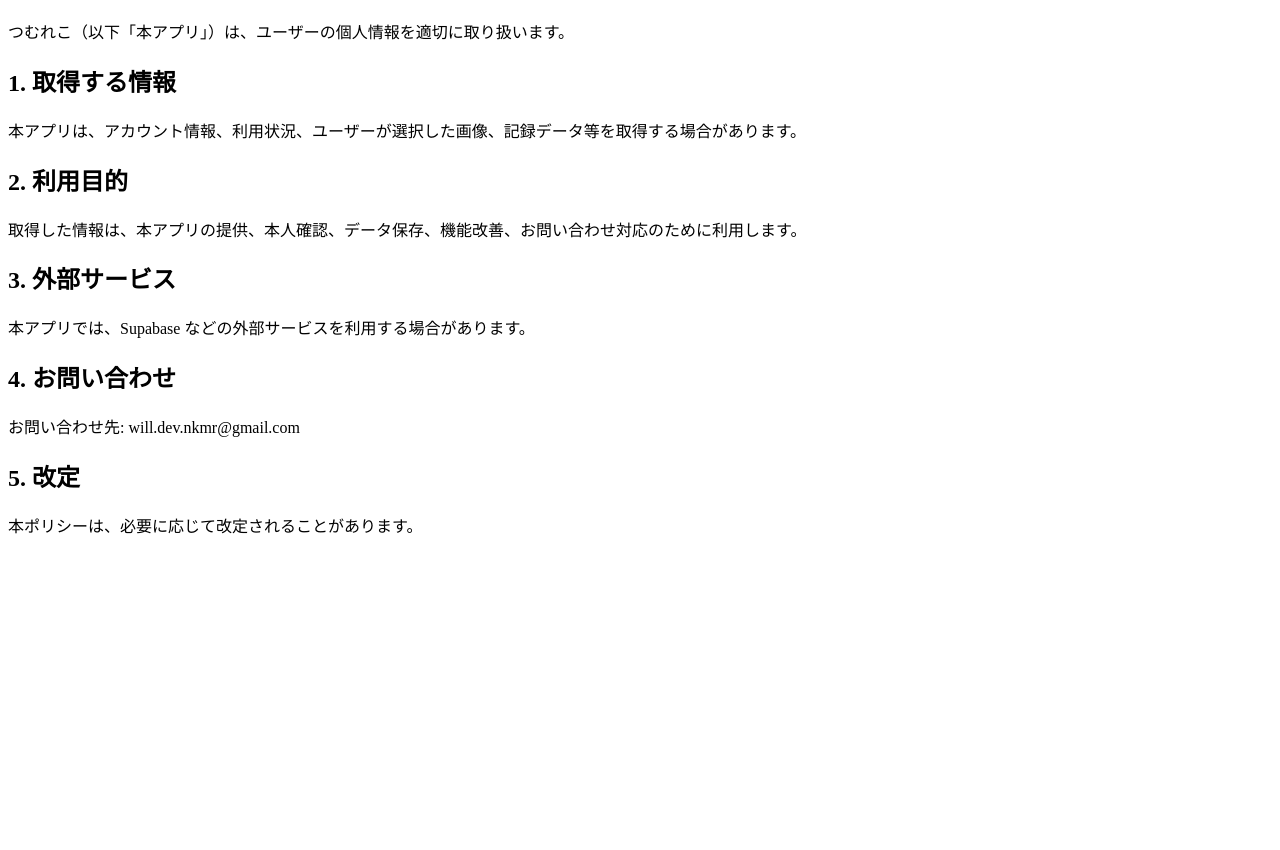
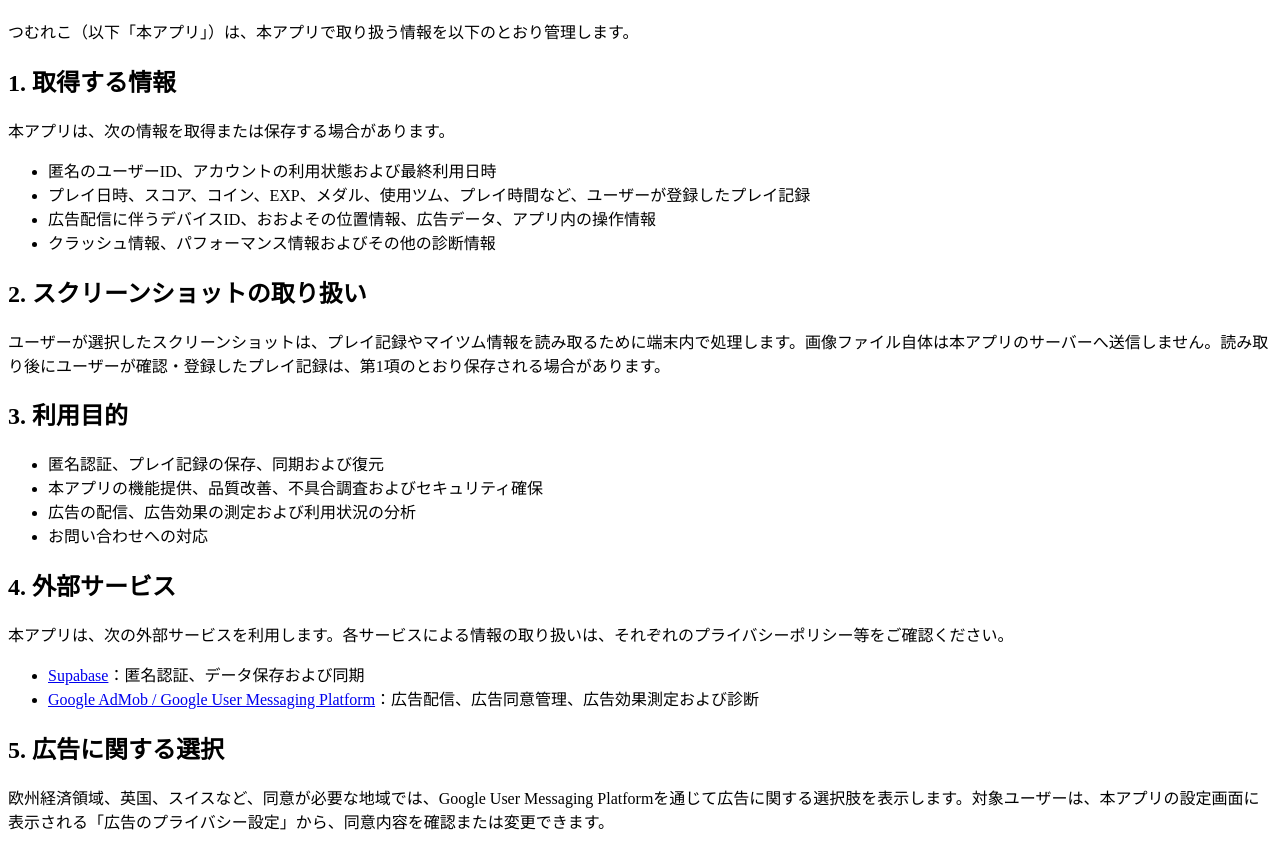
Before and after one commit to devWillS/tsumreco-site, a plain HTML site: page privacy.html in a window 1280 px wide. Shown: the part 70-920 px from the top of the page. Before the commit the page ends 800 px from the top, so only its background shows below. Drawn offline with Linux system fonts and the light colour scheme.

Commit message:
広告とデータ利用に合わせてプライバシーポリシーを更新

```diff
--- a/privacy.html
+++ b/privacy.html
@@ -7,21 +7,50 @@
 </head>
 <body>
   <h1>プライバシーポリシー</h1>
-  <p>つむれこ（以下「本アプリ」）は、ユーザーの個人情報を適切に取り扱います。</p>
+  <p>つむれこ（以下「本アプリ」）は、本アプリで取り扱う情報を以下のとおり管理します。</p>
 
   <h2>1. 取得する情報</h2>
-  <p>本アプリは、アカウント情報、利用状況、ユーザーが選択した画像、記録データ等を取得する場合があります。</p>
+  <p>本アプリは、次の情報を取得または保存する場合があります。</p>
+  <ul>
+    <li>匿名のユーザーID、アカウントの利用状態および最終利用日時</li>
+    <li>プレイ日時、スコア、コイン、EXP、メダル、使用ツム、プレイ時間など、ユーザーが登録したプレイ記録</li>
+    <li>広告配信に伴うデバイスID、おおよその位置情報、広告データ、アプリ内の操作情報</li>
+    <li>クラッシュ情報、パフォーマンス情報およびその他の診断情報</li>
+  </ul>
 
-  <h2>2. 利用目的</h2>
-  <p>取得した情報は、本アプリの提供、本人確認、データ保存、機能改善、お問い合わせ対応のために利用します。</p>
+  <h2>2. スクリーンショットの取り扱い</h2>
+  <p>ユーザーが選択したスクリーンショットは、プレイ記録やマイツム情報を読み取るために端末内で処理します。画像ファイル自体は本アプリのサーバーへ送信しません。読み取り後にユーザーが確認・登録したプレイ記録は、第1項のとおり保存される場合があります。</p>
 
-  <h2>3. 外部サービス</h2>
-  <p>本アプリでは、Supabase などの外部サービスを利用する場合があります。</p>
+  <h2>3. 利用目的</h2>
+  <ul>
+    <li>匿名認証、プレイ記録の保存、同期および復元</li>
+    <li>本アプリの機能提供、品質改善、不具合調査およびセキュリティ確保</li>
+    <li>広告の配信、広告効果の測定および利用状況の分析</li>
+    <li>お問い合わせへの対応</li>
+  </ul>
 
-  <h2>4. お問い合わせ</h2>
+  <h2>4. 外部サービス</h2>
+  <p>本アプリは、次の外部サービスを利用します。各サービスによる情報の取り扱いは、それぞれのプライバシーポリシー等をご確認ください。</p>
+  <ul>
+    <li><a href="https://supabase.com/privacy" rel="noopener noreferrer">Supabase</a>：匿名認証、データ保存および同期</li>
+    <li><a href="https://policies.google.com/privacy" rel="noopener noreferrer">Google AdMob / Google User Messaging Platform</a>：広告配信、広告同意管理、広告効果測定および診断</li>
+  </ul>
+
+  <h2>5. 広告に関する選択</h2>
+  <p>欧州経済領域、英国、スイスなど、同意が必要な地域では、Google User Messaging Platformを通じて広告に関する選択肢を表示します。対象ユーザーは、本アプリの設定画面に表示される「広告のプライバシー設定」から、同意内容を確認または変更できます。</p>
+
+  <h2>6. 保存期間・削除</h2>
+  <p>取得した情報は、利用目的の達成に必要な期間、または法令上必要な期間保存します。データの削除を希望する場合は、下記のお問い合わせ先へご連絡ください。本人または対象の匿名アカウントを確認できる範囲で対応します。</p>
+
+  <h2>7. 安全管理と国外での処理</h2>
+  <p>本アプリは、取得した情報への不正アクセス、漏えい、改ざん等を防ぐため、合理的な安全管理措置を講じます。外部サービスの利用に伴い、情報がユーザーの居住国以外で処理される場合があります。</p>
+
+  <h2>8. お問い合わせ</h2>
   <p>お問い合わせ先: will.dev.nkmr@gmail.com</p>
 
-  <h2>5. 改定</h2>
+  <h2>9. 改定</h2>
   <p>本ポリシーは、必要に応じて改定されることがあります。</p>
+
+  <p>改定日: 2026年8月26日</p>
 </body>
 </html>
```
